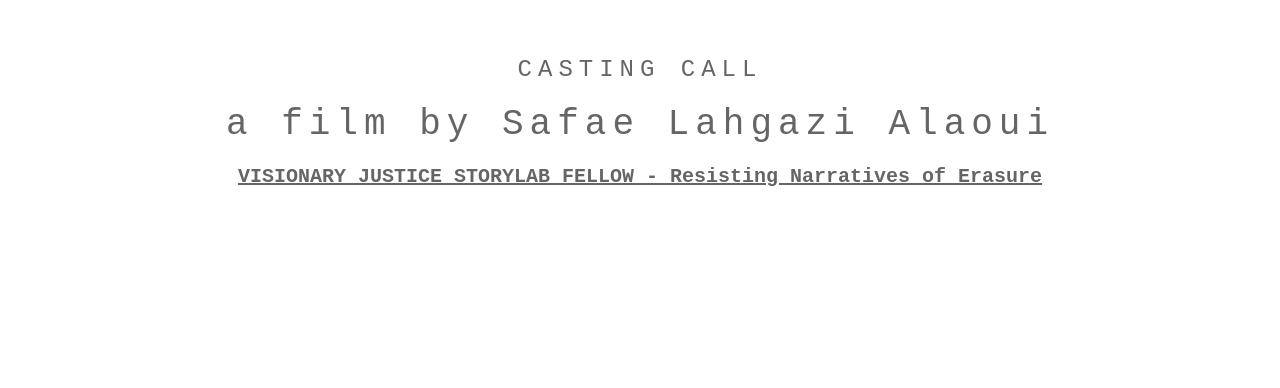
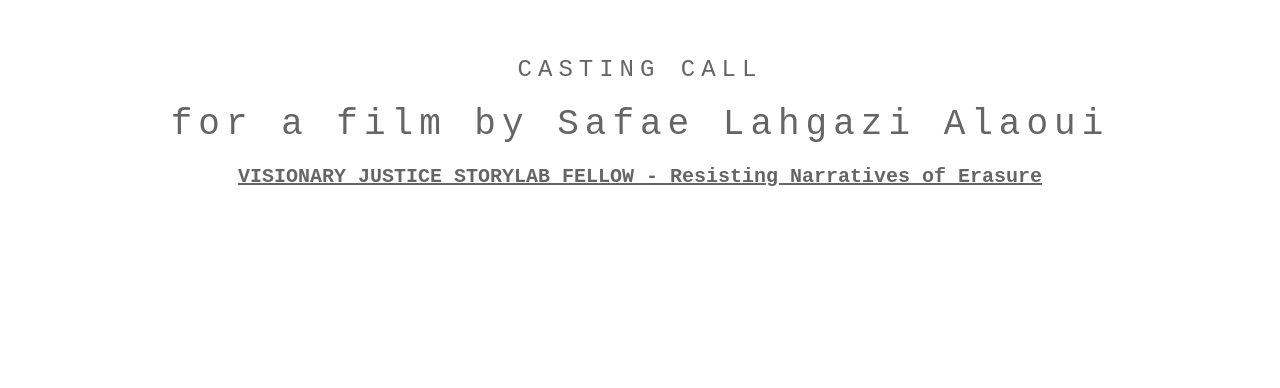
Before and after one commit to safaecreates/safaecreates.github.io, a plain HTML site: page casting-call.html in a window 1280 px wide. Shown: the part 102-490 px from the top of the page. Drawn offline with nearby package versions, Linux system fonts and the light colour scheme.

Commit message:
word change

```diff
--- a/casting-call.html
+++ b/casting-call.html
@@ -20,7 +20,7 @@ h1 {letter-spacing: 6px}
 <!-- Header -->
 <header class="w3-panel w3-center w3-opacity" style="padding:128px 16px">
   <h1 class="w3-xlarge">CASTING CALL</h1>
-  <h1>a film by Safae Lahgazi Alaoui</h1>
+  <h1> for a film by Safae Lahgazi Alaoui</h1>
 
   <h4> <b><a href="https://www.visionaryjusticestorylab.org/">VISIONARY JUSTICE STORYLAB FELLOW - Resisting Narratives of Erasure</a></b></h4>
   <div class="w3-padding-32">
```
